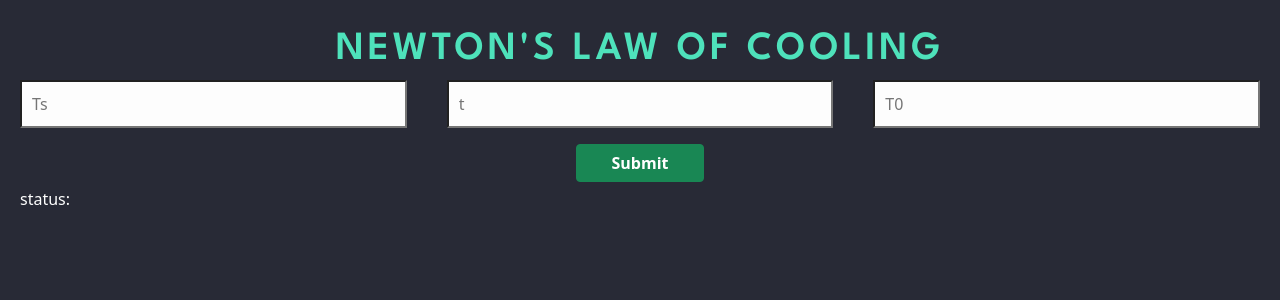
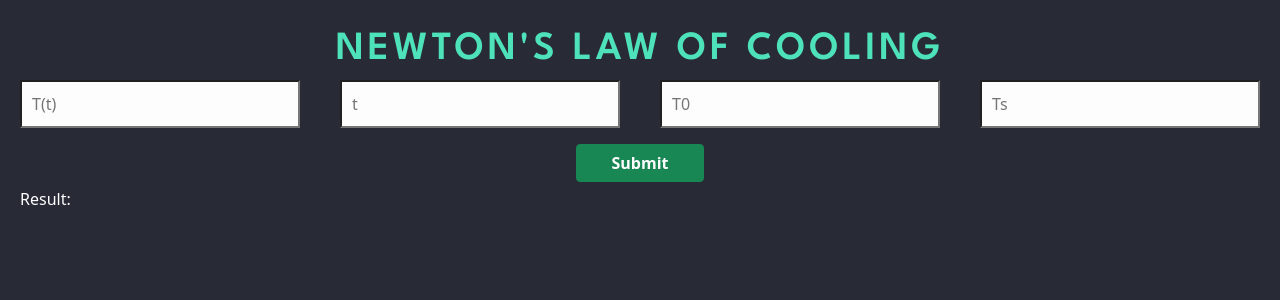
Before and after one commit to AbrahamWG/Newton-Cooling, a Python web app: template template/index.html in a window 1280 px wide. Shown: the top 300 px of the page. Run offline with Jinja, Linux system fonts and the light colour scheme; the template is opened without the code that fills it, so the values that code supplies are empty.

Commit message:
update var py

```diff
--- a/app.py
+++ b/app.py
@@ -4,7 +4,6 @@ import numpy
 
 app = Flask(__name__, template_folder='template',static_folder='static')
 
-e = float(2.71828182845)
 Ts = int(21)
 Tb = int(37)
 
@@ -17,12 +16,13 @@ def getvalue():
     Tt = request.form.getlist("T(t)", type=int)
     T0 = request.form.getlist("T0", type=int)
     t = request.form.getlist("t", type=int)
+    Ts = request.form.getlist("Ts", type=int)
 
     k = (math.log((Tt-Ts)/(T0-Ts)))
     k1 = k/t*-1
 
     x = (math.log((T0-Ts)/(Tb-Ts)))
-    x1 = x/k1*-1
+    x1 = x/k1*-1ç
 
     final = {}
     final['status'] = x1
--- a/template/index.html
+++ b/template/index.html
@@ -17,16 +17,17 @@
         </div>
         <form id="data_form">
             <div id="input" class="d-flex flex-row justify-content-around centered d-inline-block input-group-lg mb-3">
-                <input type="text" placeholder="Ts" id="Ts">
+                <input type="text" placeholder="T(t)" id="T(t)">
                 <input type="text" placeholder="t" id="t">
                 <input type="text" placeholder="T0" id="T0">
+                <input type="text" placeholder="Ts" id="Ts">
             </div>
             <div>
                 <input class="btn btn-success fw-bold d-flex justify-content-center" type="submit" value="Submit" id="submit">
             </div>
         </form>
 
-        <p id='status' style="color:white; font-size: 16px;margin-top: 5px; padding-left: 20px">status: </p>
+        <p id='status' style="color:white; font-size: 16px;margin-top: 5px; padding-left: 20px">Result: </p>
 
         <script src="{{url_for('static', filename='main.js')}}"/>
         <script src="https://cdn.jsdelivr.net/npm/bootstrap@5.0.2/dist/js/bootstrap.bundle.min.js" integrity="sha384-MrcW6ZMFYlzcLA8Nl+NtUVF0sA7MsXsP1UyJoMp4YLEuNSfAP+JcXn/tWtIaxVXM" crossorigin="anonymous"></script>
```
